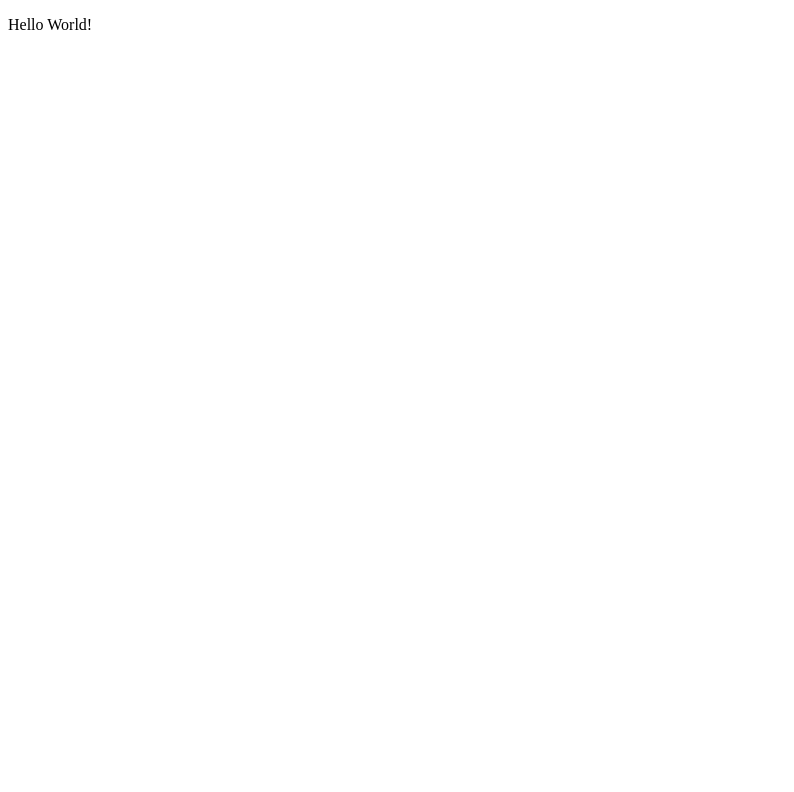
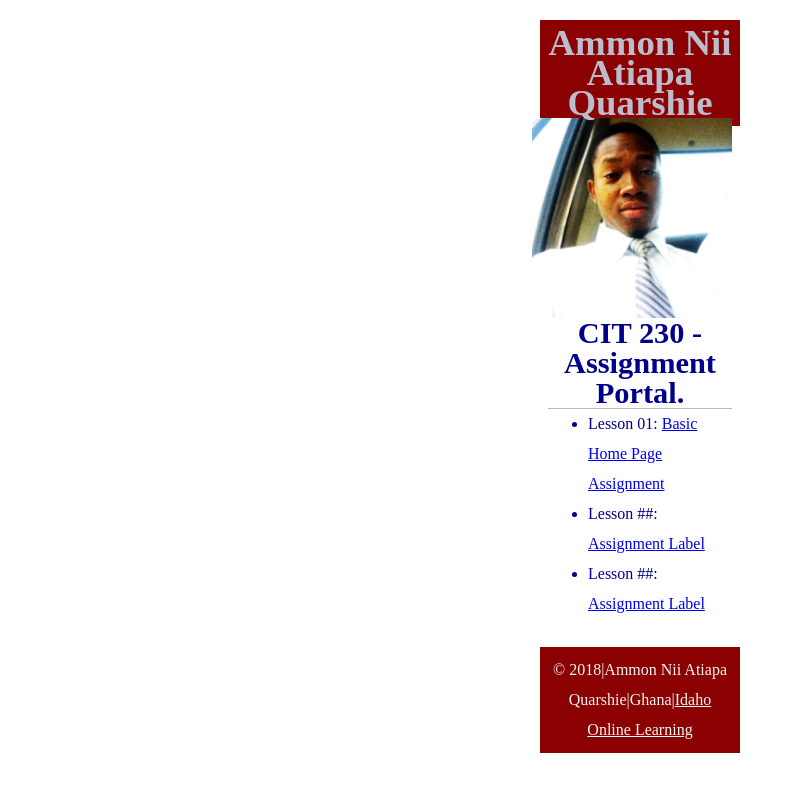
Before and after one commit to ammonknight95/ammonknight95.github.io, a plain HTML site: page index.html in a window 1280 px wide. Shown: the whole page, without its empty margins (0-794 px from the left). Drawn offline with Linux system fonts and the light colour scheme.

Commit message:
main page with css additions
A link to previous assignment "basicpage.html" along with css stylesheet has been added

```diff
--- a/index.html
+++ b/index.html
@@ -1,10 +1,30 @@
-<!DOCTYPE HTML>
-<html>
+<!DOCTYPE html>
+<html lang="en-us">
 	<head>
 		<meta charset="utf-8">
-		<title>Ammon Quarshie - Temporary Homepage</title>
+		<meta name="viewport" content="width=device-width, initial-scale=1">
+		<title>CIT 230 Assignment Portal | Ammon Nii Atiapa Quarshie | BYU-Idaho</title>
+		<meta name="description" content="Assignment portal page for Ammon Quarshie in CIT 230.">
+		<link rel="stylesheet" href="styles/main.css">
 	</head>
 	<body>
-		<p>Hello World!</p>
+		<header>
+			<h1>Ammon Nii Atiapa Quarshie</h1>
+			<img src="images/C360_2017-01-11-18-38-14-173.jpg" width="200" height="273" alt="My Profile Picture">
+		</header>
+		<nav>
+			<!-- Menu will be coded here. -->
+		</nav>
+		<main>
+			<h2>CIT 230 - Assignment Portal.</h2>
+			<ul>
+				<li>Lesson 01: <a href="basicpage.html">Basic Home Page Assignment</a></li>
+				<li>Lesson ##: <a href="#">Assignment Label</a></li>
+				<li>Lesson ##: <a href="#">Assignment Label</a></li>
+			</ul>
+		</main>
+		<footer>
+			<p>&copy; 2018|Ammon Nii Atiapa Quarshie|Ghana|<a href="http://www.byui.edu/online">Idaho Online Learning</a></p>
+		</footer>
 	</body>
 </html>
--- /dev/null
+++ b/styles/main.css
@@ -0,0 +1,45 @@
+/* CIT 230 - Assignment Portal CSS Template */
+/* You may use #HEX or color names */
+
+/* * is a wildcard referring to all elements. */
+* { margin: 0; box-sizing: border-box; }
+
+body {
+    font-size: 16px;
+    line-height: 30px;
+    font-family: Ubuntu/* Ubuntu, sans-serif */;
+    color: darkblue/* #xxxxxx */;
+}
+
+h1 {
+    font-size: 2.3rem /* x.xrem  (rem is a unit of measure) */;
+    color: #bbbccc /* #xxxxxx */;
+}
+
+h2 {
+    font-size: 1.9rem /* x.xrem */;
+    text-align: center;
+    border-bottom: 1px solid #bbb;
+}
+
+header, main, footer {
+    margin: 1.25rem auto;
+    padding: .5rem;
+    max-width: 200px/* xxxpx (px = pixel is a unit of measure)  */;
+}
+
+header, footer, footer a {
+    text-align: center;
+    background-color: darkred/* */;
+    color: whitesmoke;
+}
+
+header img {
+    width: 200px /*  */;
+    height: auto;
+    float: right;
+}
+
+footer {
+    font-size:1.0rem /* smaller */;
+}
```
Also changed, not shown: index2.html (added, +10 -0 lines).
